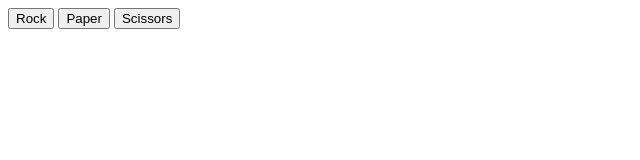
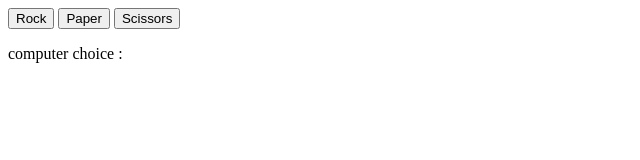
Before and after one commit to saidbataal/Project-Rock-Paper-Scissors, a plain HTML site: page index.html in a window 1280 px wide. Shown: the whole page, without its empty margins (0-640 px from the left). Drawn offline with Linux system fonts and the light colour scheme.

Commit message:
add computer choice and its class

```diff
--- a/index.html
+++ b/index.html
@@ -10,5 +10,8 @@
     <button class ="rock">Rock</button>
     <button class ="paper">Paper</button>
     <button class="scissors">Scissors</button>
+
+    <p class ="computerChoice">computer choice : </p>
+
 </body>
 </html>
```
